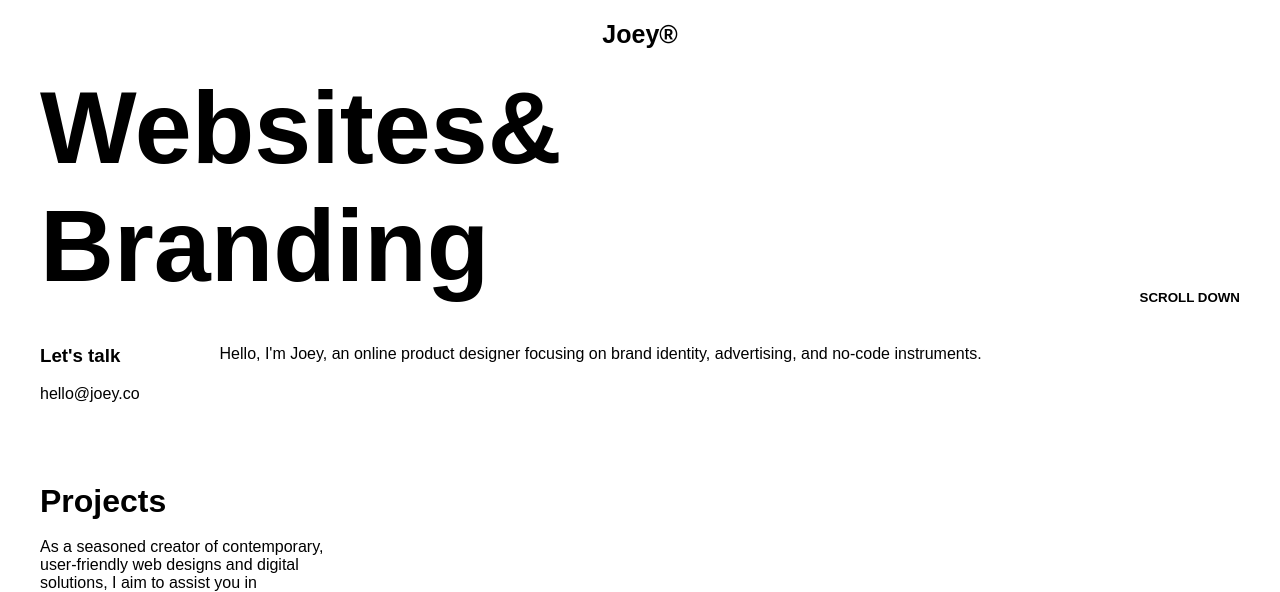
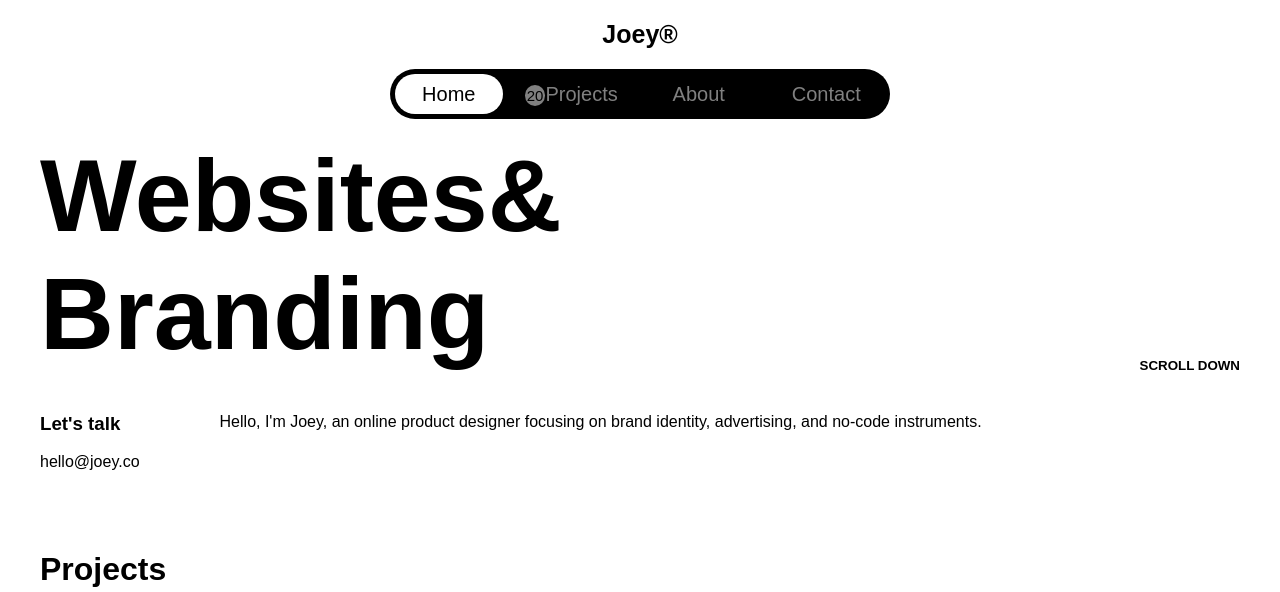
Before and after one commit to Antonio89743/A-Few-Simple-and-Reactive-Sites, a plain HTML site: page Responsive design 1/index.html in a window 1280 px wide. Shown: the top 592 px of the page. Drawn offline with Linux system fonts and the light colour scheme.

Commit message:
feat: added navbar

```diff
--- a/Responsive design 1/index.html
+++ b/Responsive design 1/index.html
@@ -10,10 +10,25 @@
 
     <header style="text-align: center;"><b>Joey®</b></header>
 
-    <div></div>
+    <div class="navbar">
+        <div class="navbar-selection">
+            <a href="#home" class="navbar-selection-a active">Home</a>
+        </div>
+        <div class="navbar-selection">
+            <a href="" class="navbar-selection-a"><span>20</span>Projects</a>
+        </div>
+        <div class="navbar-selection">
+            <a href="" class="navbar-selection-a">About</a>
+        </div>
+        <div class="navbar-selection">
+            <a href="" class="navbar-selection-a">Contact</a>
+        </div>
+    </div>
+
+    <br>
 
     <div class="site-name-container">
-        <h1>Websites&<br>Branding</h1>
+        <h1 id="home">Websites&<br>Branding</h1>
         <button class="scroll-down-button" type="button" onClick="document.getElementById('projects-header').scrollIntoView();"><b>SCROLL DOWN</b></button>
     </div>
 
@@ -68,14 +83,8 @@
                 <h5>Crint</h5>
                 <p>Mobile App</p>
             </div>
-
-
         </div>
-
-
     </div>
-
-
 
     <div class="expertise-flex-container">
 
@@ -111,8 +120,6 @@
                 <br>
                 <p>I create user-friendly, adaptive, engaging websites. No cookie-cutters. No cumbersome, complex coding. Webflow forms the foundation of my web development approach. I employ it to produce safe, top-notch personalized websites.</p>
             </div>
-
-
         </div>
     </div>
 
@@ -143,8 +150,6 @@
         <a class="contact-href" href="hello@joey.co">hello@joey.co</a>
     </div>
 
-
-
     <footer>
         <div class="footer-flex-container">
             <p>2023 © — Made by Djectstudio</p>
@@ -156,6 +161,5 @@
         </div>
     </footer>
 
-
 </body>
 </html>
--- a/Responsive design 1/style.css
+++ b/Responsive design 1/style.css
@@ -7,6 +7,59 @@
 header {
     padding: 20px;
     font-size: 25px;
+}
+
+.navbar {
+    background-color: black;
+    border-radius: 60px;
+    width: 500px;
+    height: 50px;
+    margin: 0 auto;
+    display: flex;
+    flex-direction: row;
+    justify-content: center;
+    align-items: center;
+    text-align: center;
+}
+
+.navbar-selection {
+    margin: 10px;
+    width: 120px;
+    height: 40px;
+    align-items: center;
+    text-align: center;
+    vertical-align: middle;
+}
+
+.navbar-selection-a {
+    color: gray;
+    text-decoration: none;
+    text-align: center;
+    font-size: 20px;
+    vertical-align: middle;
+    line-height: normal;
+    line-height: 40px;
+}
+
+.navbar-selection-a > span {
+    color: black;
+    background-color: gray;
+    border-radius: 100%;
+    font-size: 15px;
+    padding: 2px;
+    vertical-align: middle;
+}
+
+.navbar-selection:has(a.active){
+    background-color: white;
+    border-radius: 60px;
+    padding: 0px;
+    margin: 5px;
+    line-height: normal;
+}
+
+a.active {
+    color: black;
 }
 
 .site-name-container {
@@ -25,7 +78,6 @@ header {
     align-self: flex-end;
     float: right;
     margin-right: 40px;
-
 }
 
 .scroll-down-button {
```
